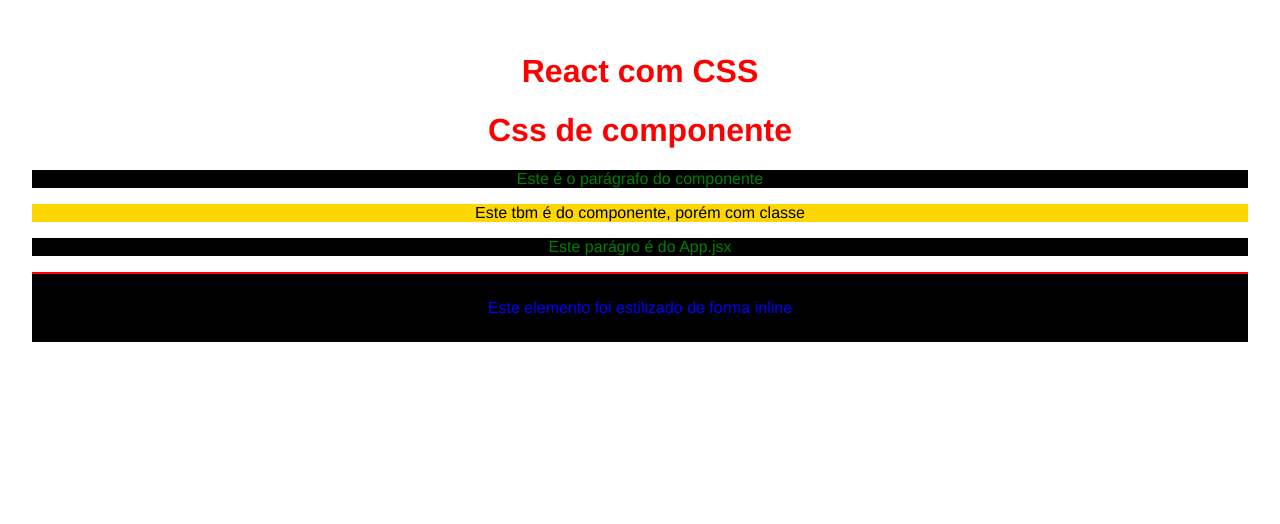
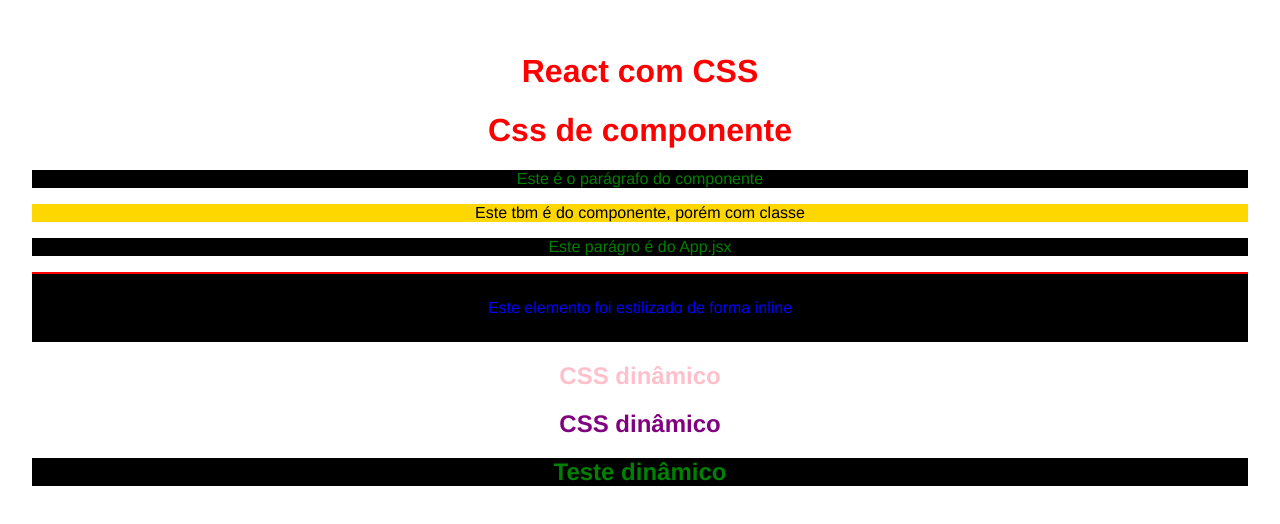
Before and after one commit to DouglasYHWH-Developer/React, a React (Vite) app in the folder introducao/aula_3/4_CSS_REACT/css/: page / in a window 1280 px wide. Shown: the top 524 px of the page. Built offline with nearby package versions, Linux system fonts and the light colour scheme.

Commit message:
Aprendemos usar if ternáfio com css inline

```diff
--- a/introducao/aula_3/4_CSS_REACT/css/src/App.jsx
+++ b/introducao/aula_3/4_CSS_REACT/css/src/App.jsx
@@ -3,6 +3,8 @@ import './App.css'
 import MyComponent from './components/MyComponent'
 
 function App() {
+  const n = 15;
+  const [name] = useState("Douglas")
 
   return (
     <>
@@ -14,6 +16,25 @@ function App() {
         <p>Este parágro é do App.jsx</p>
         {/*INLINE STYLE*/}
         <p style={{color: "blue", padding: "25px", borderTop: "2px solid red"}}>Este elemento foi estilizado de forma inline</p>
+        {/*INLINE STYLE DINAMICO*/}
+        <h2 style={
+          n < 10 ?
+          ({color: "purple"}) :
+          ({color: "pink"})}>
+            CSS dinâmico
+          </h2>
+        <h2 style={
+          n > 10 ?
+          ({color: "purple"}) :
+          ({color: "pink"})}>
+            CSS dinâmico
+        </h2>
+        <h2 style={
+          name === "Douglas"
+          ? ({color: "green", backgroundColor: "#000"})
+          : null}>
+            Teste dinâmico
+        </h2>
      </div>
     </>
   )
```
